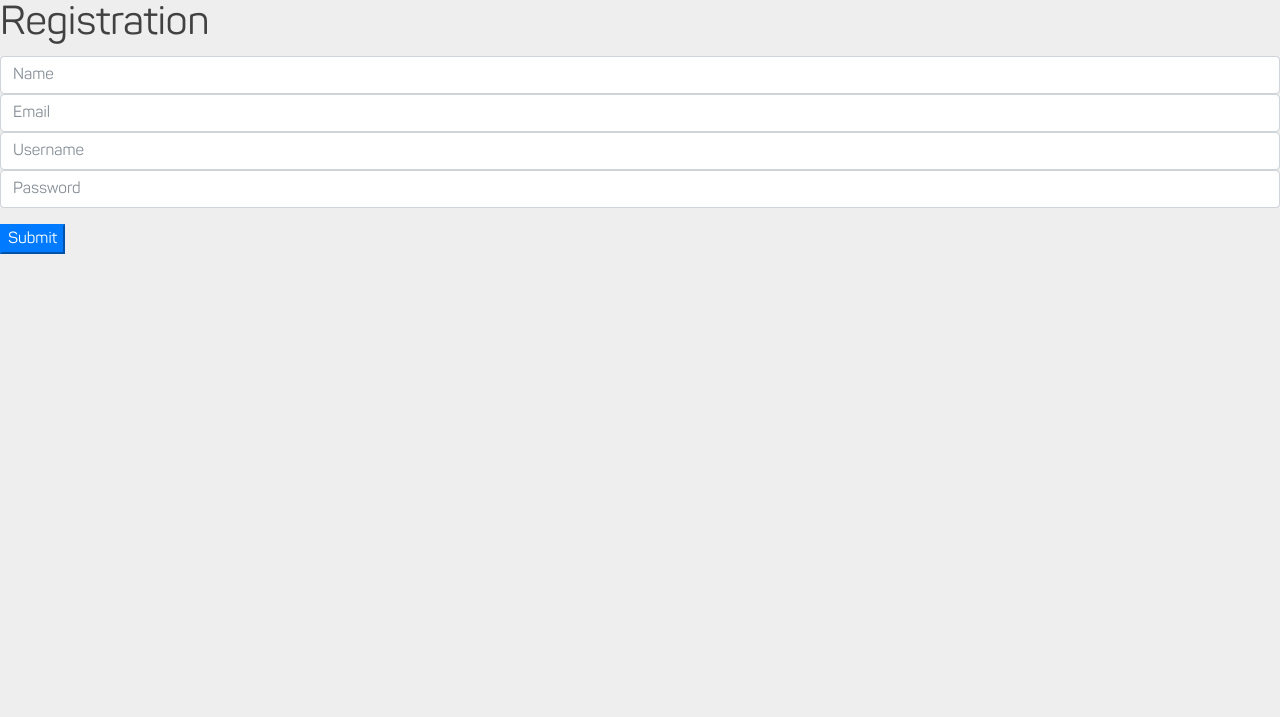
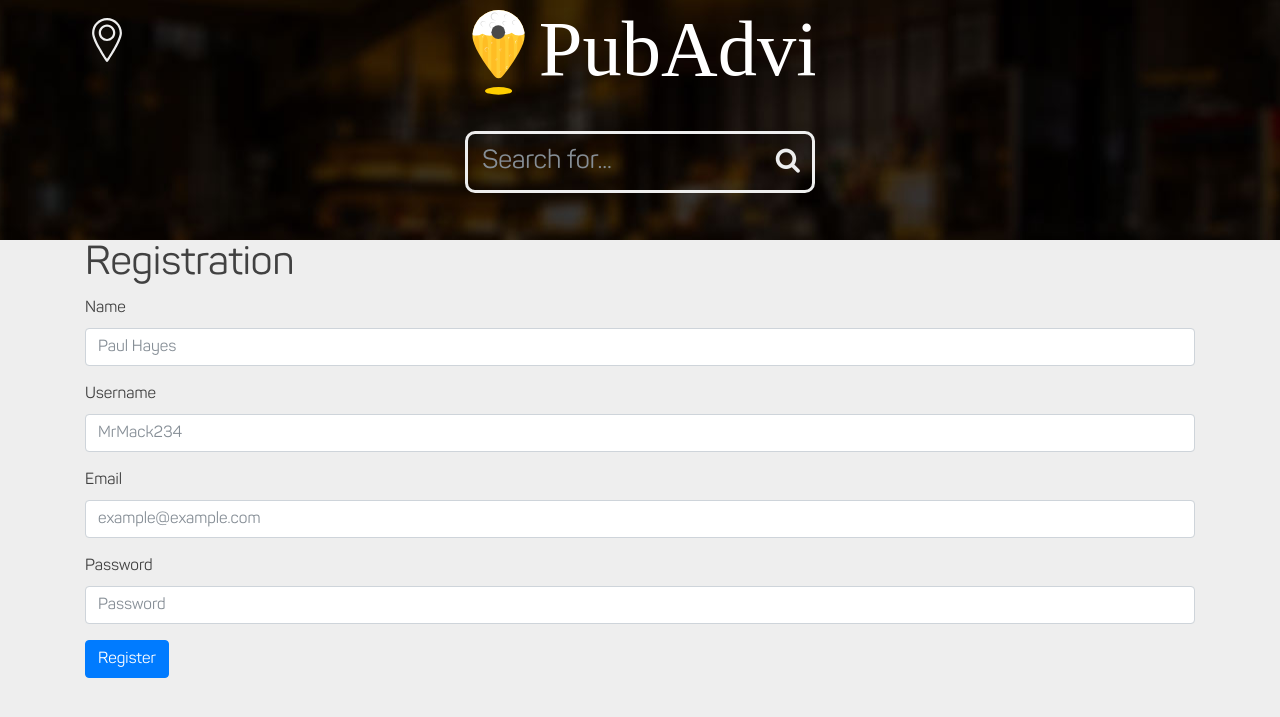
Before and after one commit to DanTheMinotaur/pubadvisor, a CodeIgniter app: page /pubadvisor/admin/register in a window 1280 px wide. Shown: the top 717 px of the page. Run offline with CodeIgniter, Linux system fonts and the light colour scheme; some libraries are stand-ins or nearby versions.

Commit message:
Added Register Form Bootstrap Stuff

```diff
--- a/application/controllers/Admin.php
+++ b/application/controllers/Admin.php
@@ -58,6 +58,10 @@ class Admin extends CI_Controller {
     }
 
     function register() {
+        if($this->session->logged_in) {
+            redirect('admin');
+        }
+
         $this->form_validation->set_rules('name', 'Name', 'required|trim');
         $this->form_validation->set_rules('username', 'Username', 'required|trim');
         $this->form_validation->set_rules('password', 'Password', 'required|trim');
--- a/application/views/admin/register.php
+++ b/application/views/admin/register.php
@@ -5,22 +5,36 @@
  * Date: 29/11/2017
  * Time: 21:19
  */
-    include 'includes/header.php';
+    $this->load->view('includes/header');
+    $this->load->view('includes/top');
 ?>
+
+<main class="container">
+    <section class="register">
         <h1>Registration</h1>
         <?php echo validation_errors(); ?>
-
         <?php echo form_open('admin/register') ?>
         <div class="form-group">
-        <input type="text" class="form-control" name="name" placeholder="Name">
-        <input type="email" class="form-control" name="email" placeholder="Email">
-        <input type="text" class="form-control" name="username" placeholder="Username">
-        <input type="password" class="form-control" name="password" placeholder="Password">
+            <label for="nameRegister">Name</label>
+            <input type="text" class="form-control" id="nameRegister" name="name" placeholder="Paul Hayes">
         </div>
         <div class="form-group">
-        <input type="submit" name="submit" class="btn-primary" value="Submit"/>
+            <label for="usernameRegister">Username</label>
+            <input type="text" class="form-control" id="usernameRegister" name="username" placeholder="MrMack234">
         </div>
+        <div class="form-group">
+            <label for="emailResister">Email</label>
+            <input type="email" class="form-control" id="emailResister" name="email" placeholder="example@example.com">
+        </div>
+        <div class="form-group">
+            <label for="passwordResister">Password</label>
+            <input type="password" class="form-control" id="passwordResister"  name="password" placeholder="Password">
+        </div>
+
+        <!--<input type="submit" name="submit" class="btn-primary" value="Submit">-->
+        <button type="submit" name="submit" class="btn btn-primary">Register</button>
         </form>
-<?php
-include 'includes/footer.php';
-?>
+    </section>
+
+</main>
+<?php $this->load->view('includes/footer'); ?>
```
Lines whose indentation alone changed are shown as unchanged.
